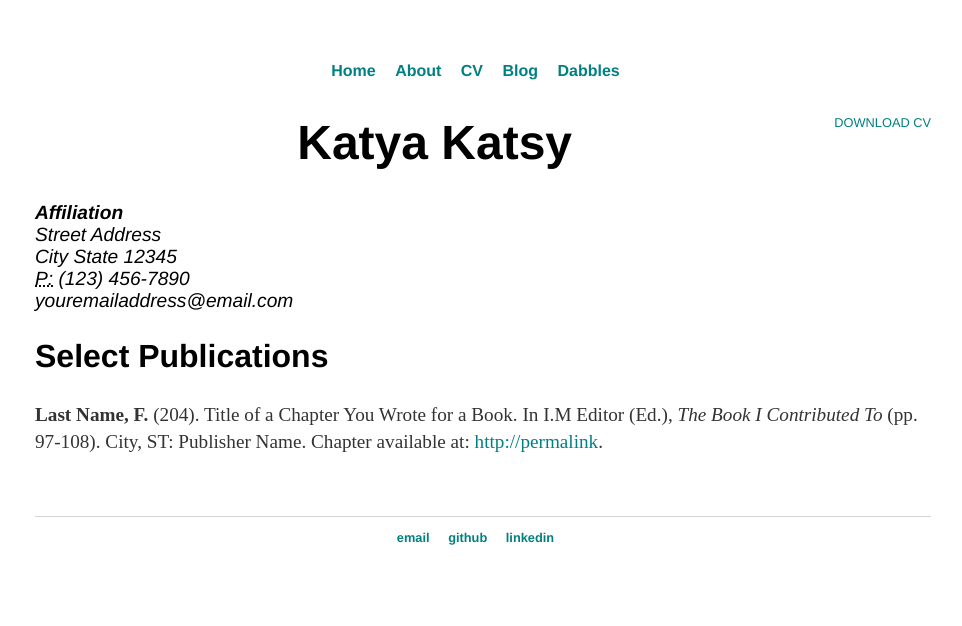
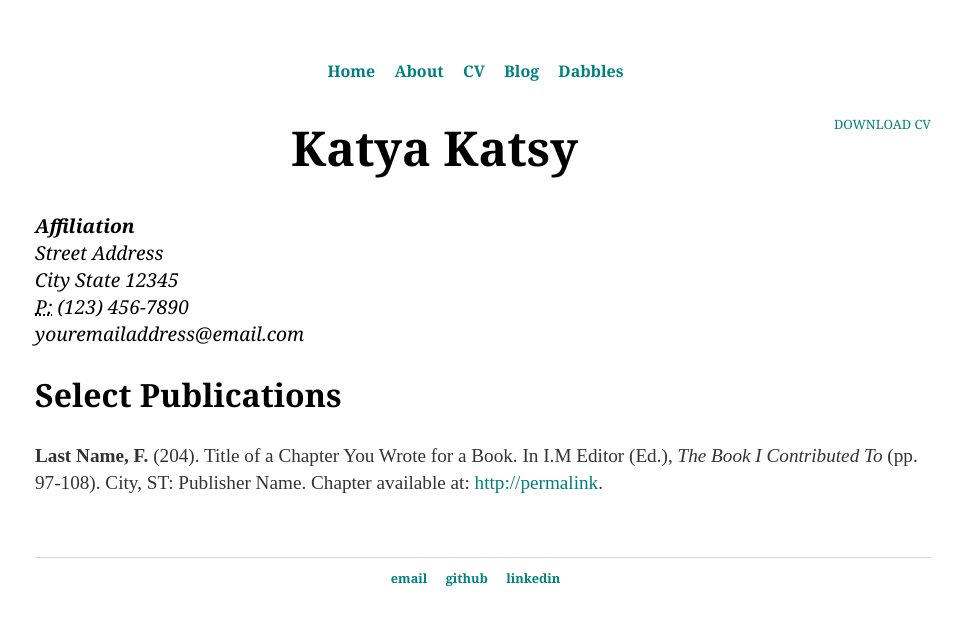
Before and after one commit to kkatsy/katsy.github.io, a Jekyll site: the page built from cv/index.html, in a window 1280 px wide. Shown: the top 626 px of the page, without its empty margins (157-1119 px from the left). Built offline with Jekyll 4.4.1, drawn with Linux system fonts in a browser that asks for light colours.

Commit message:
css experiment

```diff
--- a/css/main.css
+++ b/css/main.css
@@ -1,6 +1,6 @@
 body {
   margin: 60px auto; width: 70%;
-  background-color: : #F0FFF0;
+  background-color: : #FFDAB9;
     }
 
 a { text-decoration: none; color: #008080;}
@@ -8,13 +8,13 @@ a:hover { text-decoration: underline; }
 
 p, ul { font-size: 1.5em; line-height: 1.4em; color: #333; }
 
-h1, h2, h3, h4 { font-family: 'Helvetica', 'Arial', 'Sans-Serif'; }
+h1, h2, h3, h4 { font-family: 'Georgia', 'serif'; }
 h1 { font-size: 3em; text-align: center;}
 h2 { font-size: 2.7em; }
 h3 { font-size: 2.3em; }
 h4 { font-size: 1.0em; }
 
-nav ul, footer ul { font-size: 1em; font-family: 'Helvetica', 'Arial', 'Sans-Serif'; padding: 0px; list-style: none; font-weight: bold; text-align: center;}
+nav ul, footer ul { font-size: 1em; font-family: 'Georgia', 'serif'; padding: 0px; list-style: none; font-weight: bold; text-align: center;}
 nav ul li, footer ul li { display: inline; margin-right: 15px; }
 
 footer { border-top: 1px solid #d5d5d5; font-size: .8em; }
@@ -30,6 +30,6 @@ ul.posts li { list-style: none; }
 .cv { margin: 0px 0px 60px; }
 .cv h1 { font-size: 3em; }
 .cv h2 { font-size: 2em; }
-.cv address, .cv .download { font-family: 'Helvetica', 'Arial', 'Sans-Serif'; }
+.cv address, .cv .download { font-family: 'Georgia', 'serif'; }
 .cv address, .cv p { font-size: 1.2em; }
 .cv .download { float: right; font-size: .8em; text-transform: uppercase; }
```
